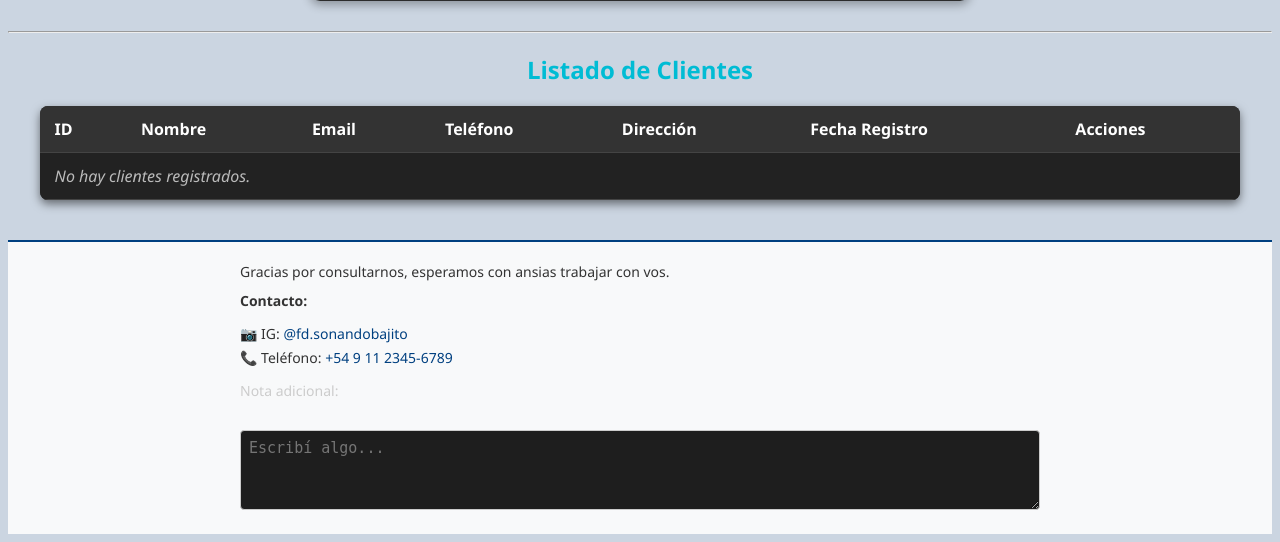
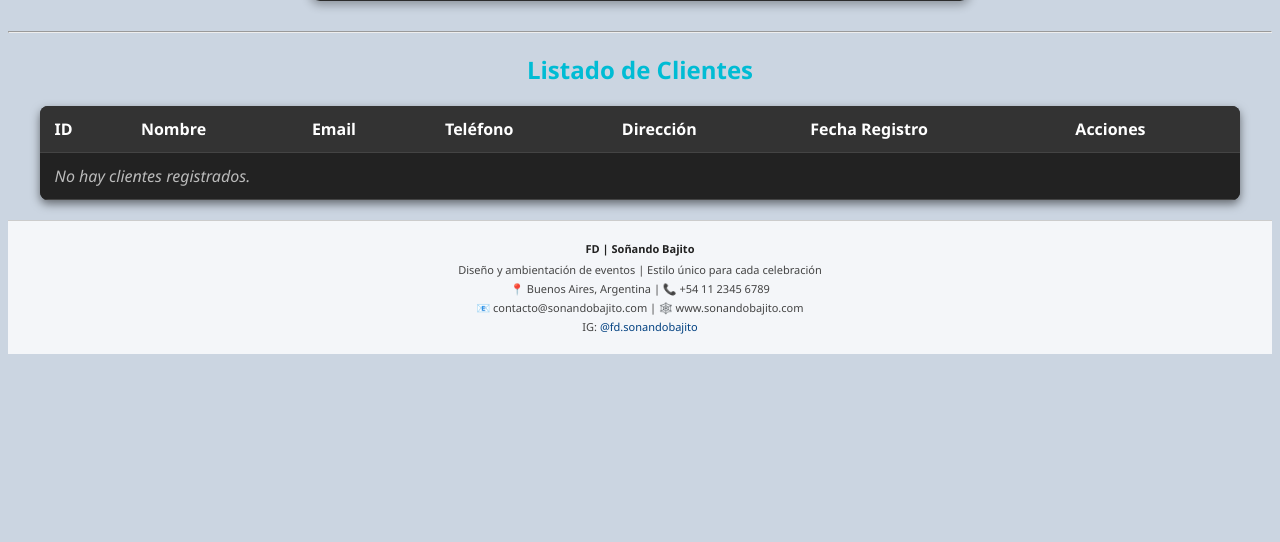
Before and after one commit to Kevinnyanez/APPYSTUDIOS, a PHP site: page /clientes.php in a window 1280 px wide. Shown: the part 644-1186 px from the top of the page. After the commit the page ends 998 px from the top, so only its background shows below. Run offline with PHP 8.4, Linux system fonts and the light colour scheme; data that the repository does not hold is empty.

Commit message:
recomendaciones

```diff
--- a/footer.php
+++ b/footer.php
@@ -1,63 +1,25 @@
-<footer class="main-footer">
-    <style>
-        .main-footer {
-            background-color: #f8f9fa;
-            color: #333;
-            font-family: 'Segoe UI', sans-serif;
-            padding: 20px;
-            border-top: 2px solid #004080;
-            font-size: 14px;
-            margin-top: 40px;
-        }
-
-        .footer-content {
-            max-width: 800px;
-            margin: auto;
-        }
-
-        .footer-content p {
-            margin: 0 0 10px;
-        }
-
-        .footer-contact ul {
-            list-style: none;
-            padding: 0;
-        }
-
-        .footer-contact li {
-            margin-bottom: 5px;
-        }
-
-        .footer-contact a {
-            text-decoration: none;
-            color: #004080;
-        }
-
-        .footer-note textarea {
-            width: 100%;
-            height: 80px;
-            border: 1px solid #ccc;
-            border-radius: 4px;
-            padding: 8px;
-            resize: vertical;
-            margin-top: 5px;
-        }
-    </style>
-
-    <div class="footer-content">
-        <p>Gracias por consultarnos, esperamos con ansias trabajar con vos.</p>
-
-        <div class="footer-contact">
-            <p><strong>Contacto:</strong></p>
-            <ul>
-                <li>📷 IG: <a href="https://instagram.com/fd.sonandobajito" target="_blank">@fd.sonandobajito</a></li>
-                <li>📞 Teléfono: <a href="tel:+5491123456789">+54 9 11 2345-6789</a></li>
-            </ul>
-        </div>
-
-        <div class="footer-note">
-            <label for="nota">Nota adicional:</label><br>
-            <textarea id="nota" name="nota" placeholder="Escribí algo..."></textarea>
-        </div>
+<footer style="
+    background-color: #f4f6f9;
+    color: #444;
+    font-size: 11px;
+    padding: 20px 40px;
+    text-align: center;
+    border-top: 1px solid #ccc;
+    font-family: 'Segoe UI', Tahoma, Geneva, Verdana, sans-serif;
+">
+    <div style="margin-bottom: 6px; font-weight: bold; color: #222;">
+        FD | Soñando Bajito
+    </div>
+    <div style="margin-bottom: 4px;">
+        Diseño y ambientación de eventos | Estilo único para cada celebración
+    </div>
+    <div style="margin-bottom: 4px;">
+        📍 Buenos Aires, Argentina | 📞 +54 11 2345 6789
+    </div>
+    <div style="margin-bottom: 4px;">
+        📧 contacto@sonandobajito.com | 🕸️ www.sonandobajito.com
+    </div>
+    <div>
+        IG: <a href="https://instagram.com/fd.sonandobajito" target="_blank" style="color: #004080; text-decoration: none;">@fd.sonandobajito</a>
     </div>
 </footer>
```
